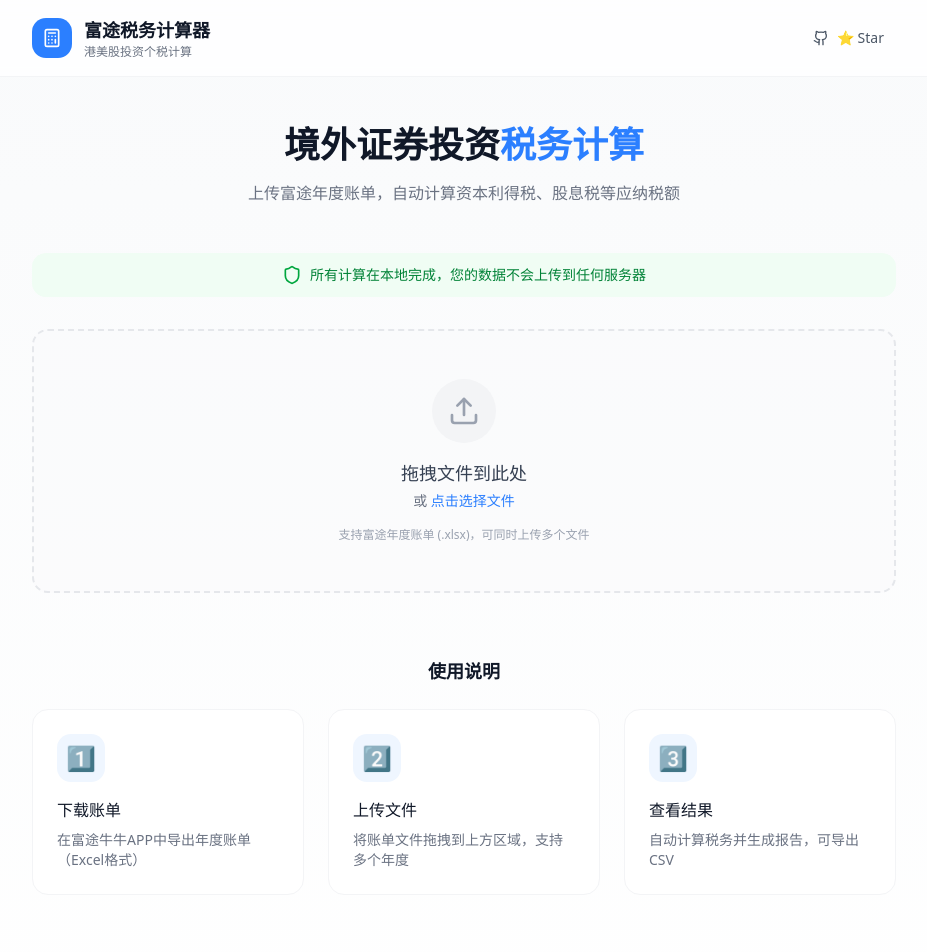
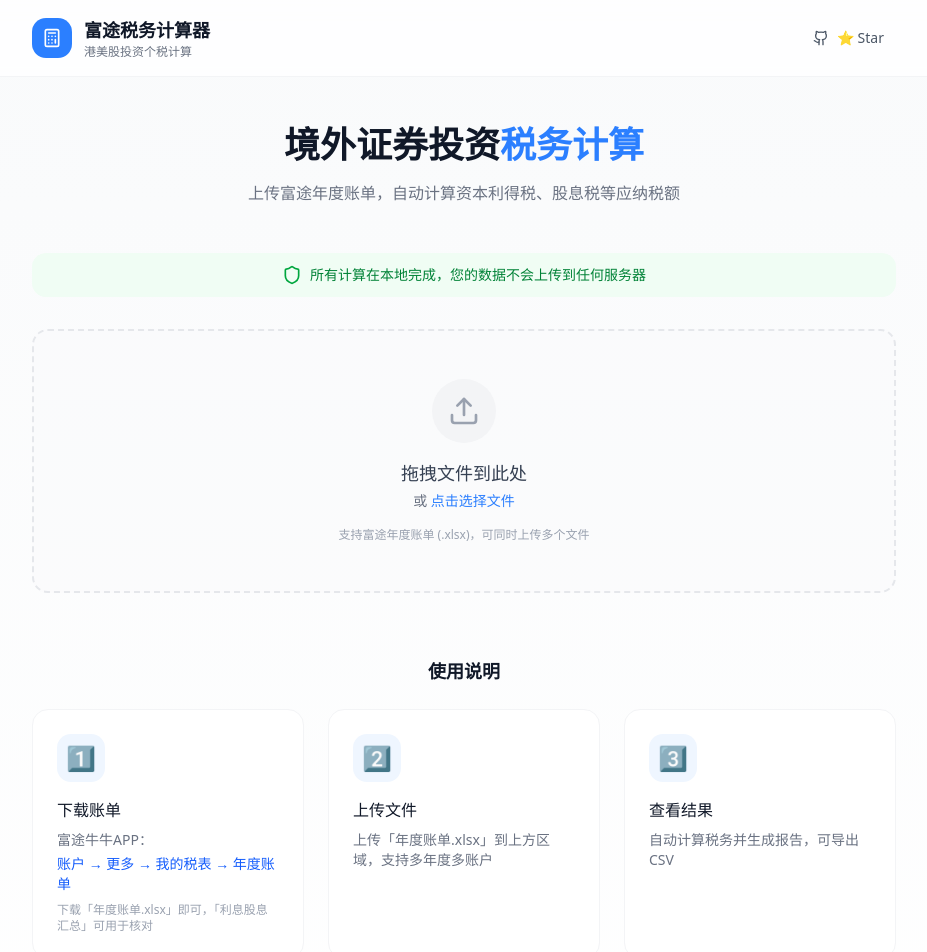
Before and after one commit to hi-otto/futu-tax-calculator, a React (Vite) app: page / in a window 1280 px wide. Shown: the top 952 px of the page, without its empty margins (176-1103 px from the left). Built offline with nearby package versions, Linux system fonts and the light colour scheme.

Commit message:
docs: 添加富途账单获取路径说明，完善使用指引

```diff
--- a/src/App.tsx
+++ b/src/App.tsx
@@ -153,7 +153,13 @@
                 </div>
                 <h4 className="font-medium text-gray-900 mb-2">下载账单</h4>
                 <p className="text-sm text-gray-500">
-                  在富途牛牛APP中导出年度账单（Excel格式）
+                  富途牛牛APP：
+                  <span className="block mt-1 text-blue-600 font-medium">
+                    账户 → 更多 → 我的税表 → 年度账单
+                  </span>
+                  <span className="block mt-2 text-xs text-gray-400">
+                    下载「年度账单.xlsx」即可，「利息股息汇总」可用于核对
+                  </span>
                 </p>
               </div>
 
@@ -163,7 +169,7 @@
                 </div>
                 <h4 className="font-medium text-gray-900 mb-2">上传文件</h4>
                 <p className="text-sm text-gray-500">
-                  将账单文件拖拽到上方区域，支持多个年度
+                  上传「年度账单.xlsx」到上方区域，支持多年度多账户
                 </p>
               </div>
 
```
Also changed, not shown: 1 other file (tests, documents, lock files or other folders).
